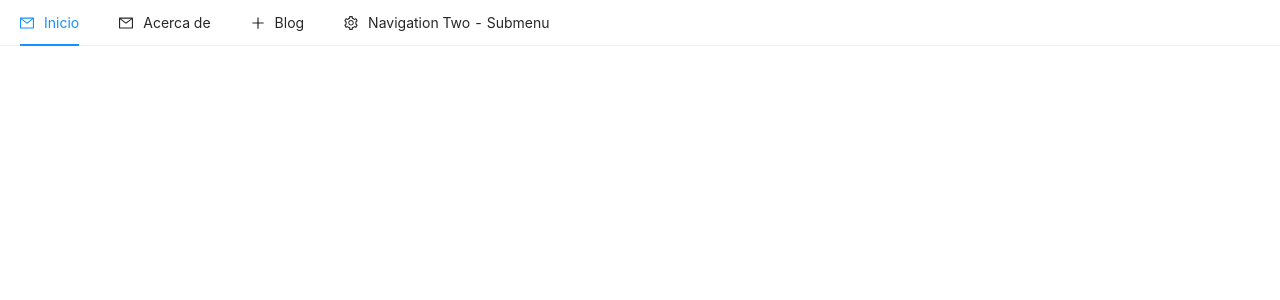
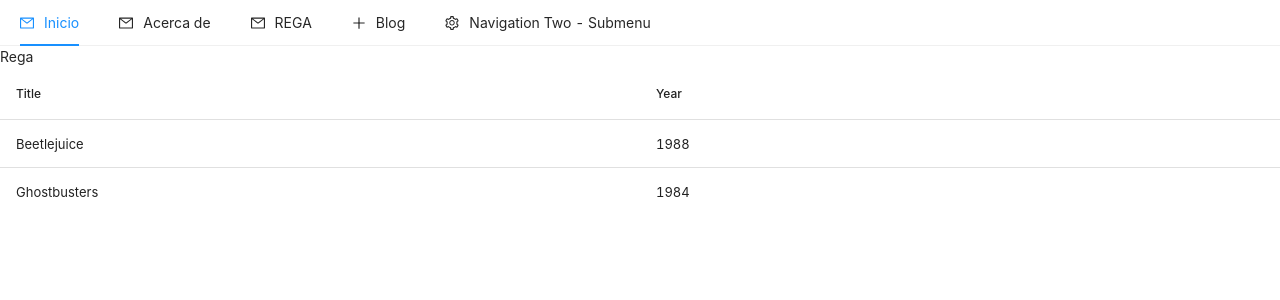
Before and after one commit to RorberGit/Rega-Visual-Con-Reatjs, a React (Create React App) app: page /rega in a window 1280 px wide. Shown: the top 300 px of the page. Built offline with nearby package versions, Linux system fonts and the light colour scheme; no server answers.

Commit message:
Arreglando state

```diff
--- a/src/App.js
+++ b/src/App.js
@@ -12,6 +12,7 @@
 import "antd/dist/antd.min.css";
 
 import About from "./pages/About";
+import Rega from "./pages/Rega";
 import Blog from "./pages/Blog";
 import Home from "./pages/Home";
 import PageNotFound from "./pages/PageNotFound";
@@ -30,6 +31,9 @@
           <Menu.Item key="about" icon={<MailOutlined />}>
             <Link to={"/about"}>Acerca de</Link>
           </Menu.Item>
+          <Menu.Item key="rega" icon={<MailOutlined />}>
+            <Link to={"/rega"}>REGA</Link>
+          </Menu.Item>
           <Menu.Item key="blog" icon={<PlusOutlined />}>
             <Link to={"/blog/esto"}>Blog</Link>
           </Menu.Item>
@@ -47,6 +51,7 @@
         <Routes>
           <Route path="/" element={<Home />} />
           <Route path="/about" element={<About />} />
+          <Route path="/rega" element={<Rega />} />
           <Route path="/blog/:slug" element={<Blog />}></Route>
           <Route element={<PageNotFound />} />
         </Routes>
--- a/src/index.js
+++ b/src/index.js
@@ -6,9 +6,9 @@
 
 const root = ReactDOM.createRoot(document.getElementById('root'));
 root.render(
-  <React.StrictMode>
+  //<React.StrictMode>
     <App />
-  </React.StrictMode>
+  //</React.StrictMode>
 );
 
 // If you want to start measuring performance in your app, pass a function
--- a/src/pages/About/About.js
+++ b/src/pages/About/About.js
@@ -7,13 +7,11 @@
   componentDidMount() {
     axios.get(url).then((response) => {
       // handle success
-      console.log(response.data);
+      //console.log(response.data);
     });
   }
   render() {
-    return(
-<div>Abut</div>
-    ) ;
+    return <div>Abut</div>;
   }
 }
 
--- /dev/null
+++ b/src/pages/Rega/Rega.js
@@ -0,0 +1,75 @@
+import { Component } from "react";
+import DataTable from "react-data-table-component";
+import axios from "axios";
+
+const url = "http://localhost:8000/sistema-reg/byunit/45";
+
+const columns = [
+  {
+    name: "Title",
+    selector: (row) => row.title,
+  },
+  {
+    name: "Year",
+    selector: (row) => row.year,
+  },
+];
+
+const data1 = [
+  {
+    id: 1,
+    title: "Beetlejuice",
+    year: "1988",
+  },
+  {
+    id: 2,
+    title: "Ghostbusters",
+    year: "1984",
+  },
+];
+
+export class Rega extends Component {
+  constructor(props){
+    super(props);
+
+    this.state = {
+      data: [],
+      rega: [],
+    };
+
+  }
+
+  poblarData = () => {
+    axios.get(url).then((response) => {
+      console.log(response.data);
+      // handle success
+      this.setState({
+        rega: response.data
+      });
+
+      console.log(this.state.rega);
+    });
+  };
+
+  componentDidMount() {
+    //this.poblarData();
+    fetch(url)
+    .then((res)=> res.json())
+    .then((st)=>this.setState({rega: st}))
+
+    console.log(this.state.rega)
+  }
+
+  render() {
+    return (
+      <div>
+        Rega
+        <div>
+          <DataTable columns={columns} data={data1} />
+        </div>
+      </div>
+    );
+  }
+}
+
+export default Rega;
--- /dev/null
+++ b/src/pages/Rega/index.js
@@ -0,0 +1,3 @@
+import { Rega } from "./Rega";
+
+export default Rega;
```
Also changed, not shown: src/pages/rega/index.ts (deleted), src/pages/rega/rega.ts (deleted).
